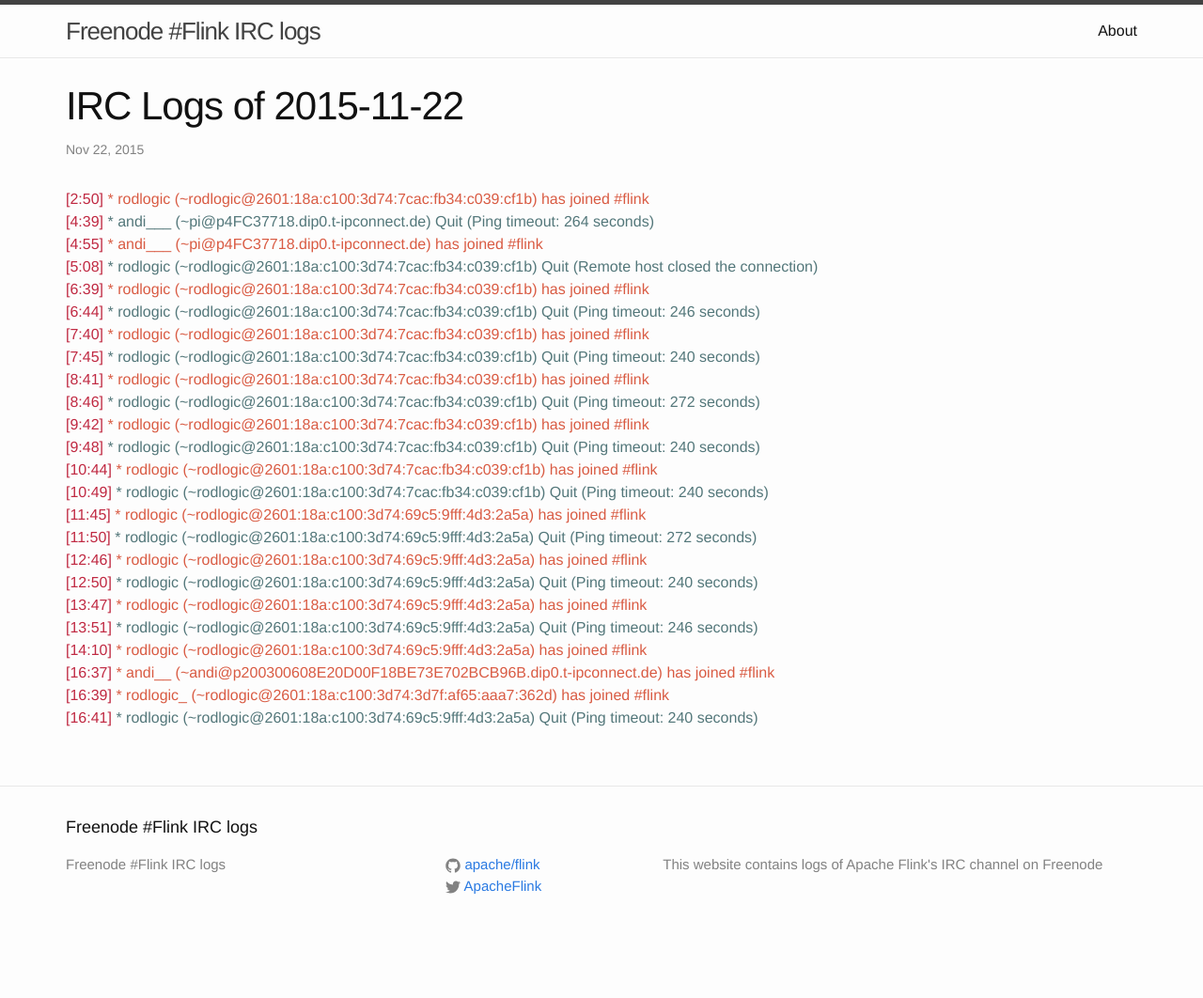
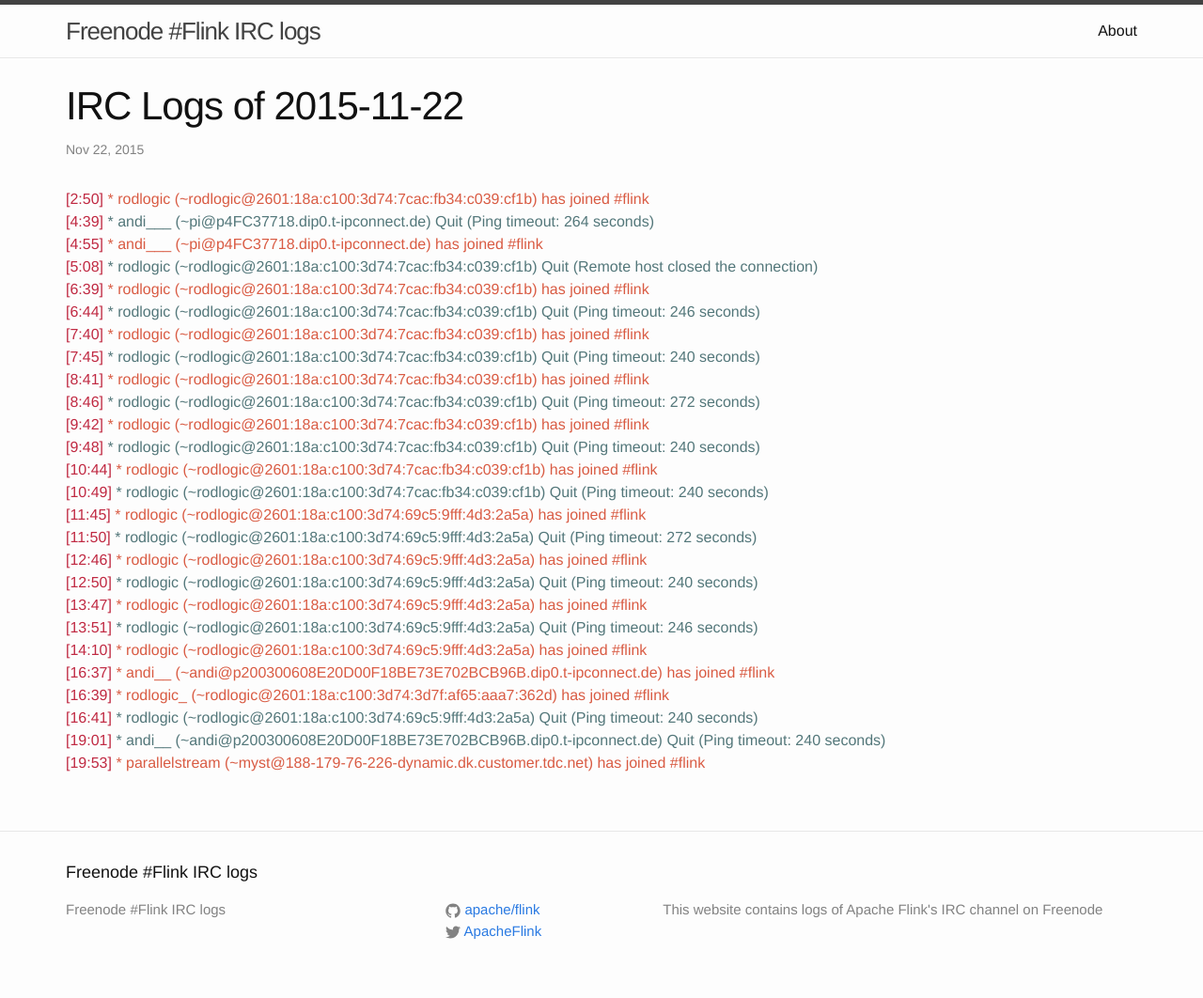
Before and after one commit to flink-irc-logs/flink-irc-logs.github.io, a Jekyll site: the page built from _posts/2015-11-22-logs.markdown, in a window 1280 px wide. Shown: the whole page at 94% size. Built offline with Jekyll 4.4.1, drawn with Linux system fonts in a browser that asks for light colours; before the commit the page ends 1014 px from its top, so only the background shows below that.

Commit message:
Update of the logs on Sun Nov 22 20:23:44 CET 2015

```diff
--- a/_posts/2015-11-22-logs.markdown
+++ b/_posts/2015-11-22-logs.markdown
@@ -28,3 +28,5 @@
 <span class="irc-date">[16:37]</span> <span class="irc-green">* andi__ (~andi@p200300608E20D00F18BE73E702BCB96B.dip0.t-ipconnect.de) has joined #flink</span><br />
 <span class="irc-date">[16:39]</span> <span class="irc-green">* rodlogic_ (~rodlogic@2601:18a:c100:3d74:3d7f:af65:aaa7:362d) has joined #flink</span><br />
 <span class="irc-date">[16:41]</span> <span class="irc-navy">* rodlogic (~rodlogic@2601:18a:c100:3d74:69c5:9fff:4d3:2a5a) Quit (Ping timeout: 240 seconds)</span><br />
+<span class="irc-date">[19:01]</span> <span class="irc-navy">* andi__ (~andi@p200300608E20D00F18BE73E702BCB96B.dip0.t-ipconnect.de) Quit (Ping timeout: 240 seconds)</span><br />
+<span class="irc-date">[19:53]</span> <span class="irc-green">* parallelstream (~myst@188-179-76-226-dynamic.dk.customer.tdc.net) has joined #flink</span><br />
```
